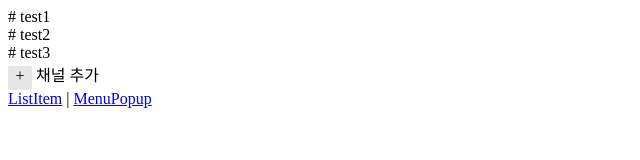
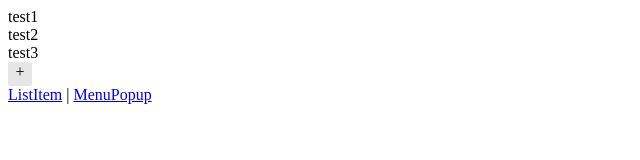
Before and after one commit to fms2014-github/clone-coding-slack, a Vue app: page / in a window 1280 px wide. Shown: the top 160 px of the page, without its empty margins (0-640 px from the left). Built offline with nearby package versions, Linux system fonts and the light colour scheme.

Commit message:
사이드바 리스트 컴포넌트 개발

```diff
--- a/src/components/List.vue
+++ b/src/components/List.vue
@@ -1,7 +1,7 @@
 <template>
     <ul class="list-component">
       <slot></slot>
-      <li v-once class="add-list" v-on:click="$emit('clickEvent')"><span class="add-icon">+</span> 채널 추가</li>
+      <li class="add-list" v-on:click="$emit('clickEvent')"><span class="add-icon">+</span> {{ btnContent }}</li>
     </ul>
 </template>
 
@@ -9,7 +9,21 @@
 export default {
   name: 'ListComponent',
   props: {
-    msg: String
+    msg: String,
+    kind: String
+  },
+  computed:{
+    btnContent: function(){
+      let btnContent;
+      if(this.$props.kind === 'channel'){
+          btnContent = '채널 추가'
+      }else if(this.$props.kind === 'directMsg'){
+          btnContent = '팀원 추가'
+      }else{
+          btnContent = '';
+      }
+      return btnContent;
+    }
   },
   mounted(){
     const li = document.querySelector(".add-list");
--- a/src/components/ListItem.vue
+++ b/src/components/ListItem.vue
@@ -1,15 +1,38 @@
 <template>
-  <li># {{listItem}}</li>
+  <li>
+    <span :class="listIcon"></span> {{listItem}}
+  </li>
 </template>
 
 <script>
 export default {
     props:{
-        listItem: String
+        listItem: String,
+        kind: String
+    },
+    computed:{
+      listIcon:function(){
+        let className;
+        if(this.$props.kind === 'channel'){
+          className = 'channel'
+        }else if(this.$props.kind === 'directMsg'){
+          className = 'direct-msg'
+        }else{
+          className = '';
+        }
+
+        return className;
+      }
     }
 }
 </script>
 
 <style>
+.channel::after{
+  content:'#'
+}
 
+.direct-msg::after{
+  content:'□'
+}
 </style>
```
